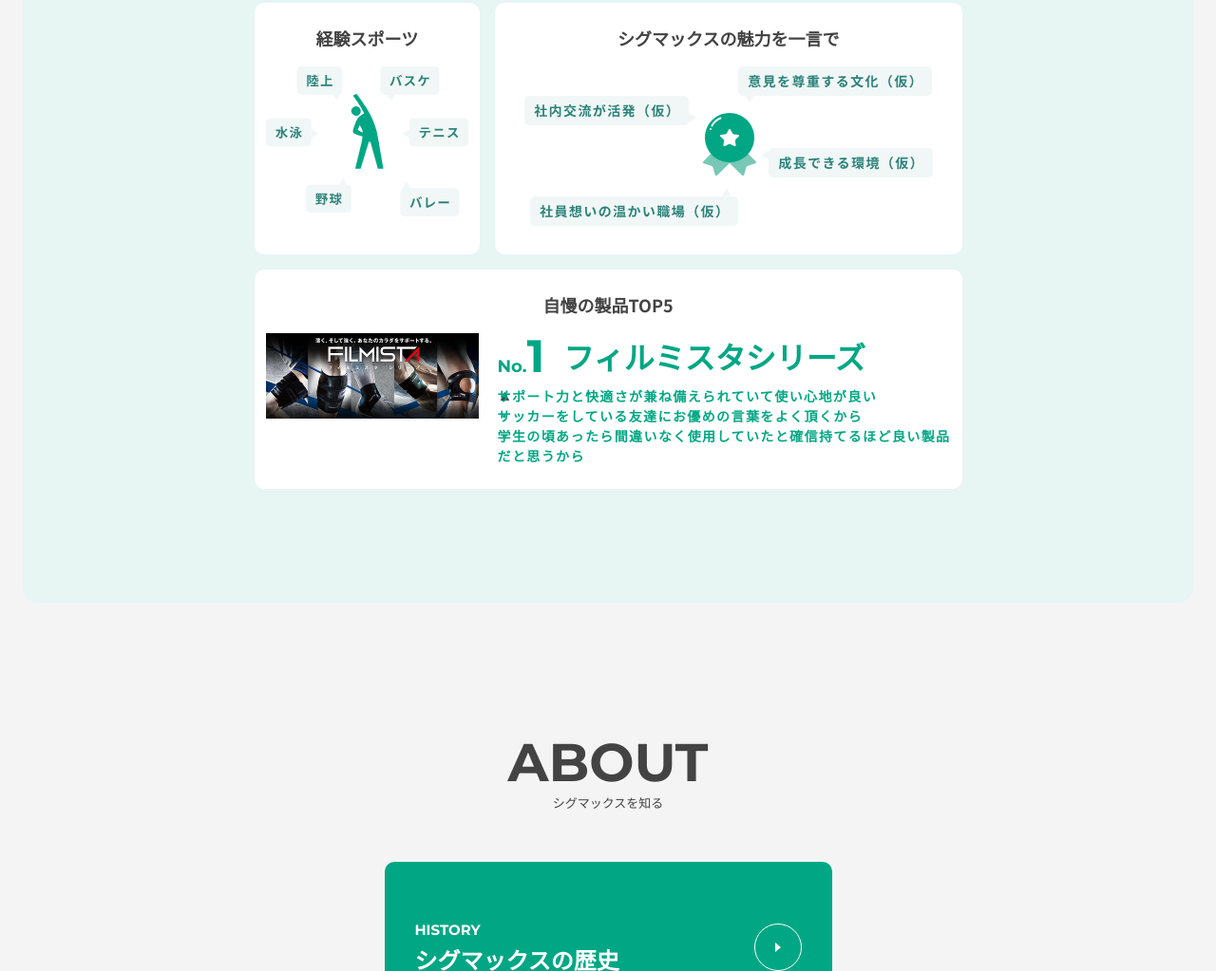
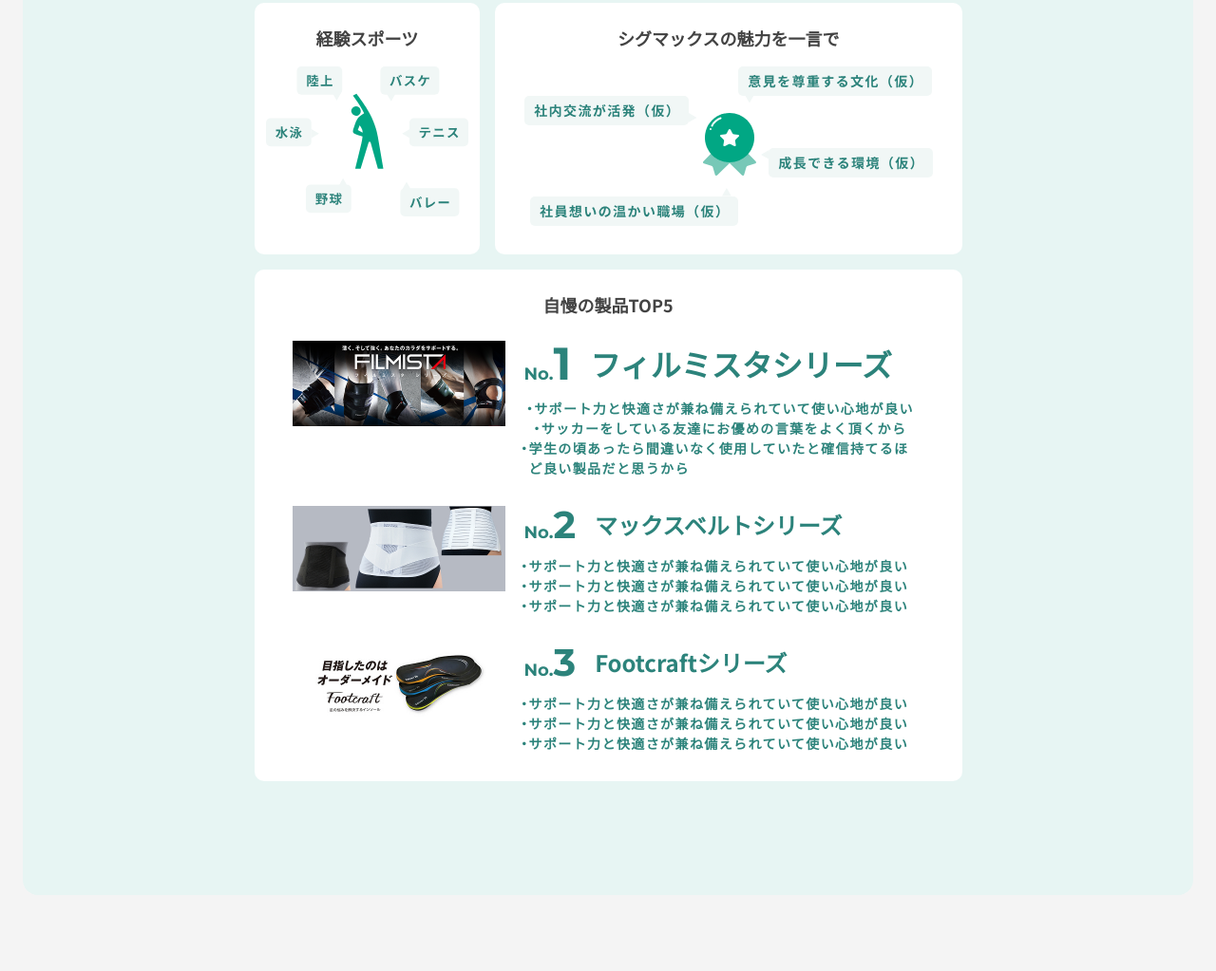
Before and after one commit to Cismatronka/Kadai3, a plain HTML site: page index.html in a window 1280 px wide. Shown: the part 4300-5323 px from the top of the page at 95% size. Drawn offline with nearby package versions, Linux system fonts and the light colour scheme.

Commit message:
+ 2 New Images, Voices 100% OK

```diff
--- a/css/style.css
+++ b/css/style.css
@@ -377,6 +377,9 @@ map area {
 }
 
 /*-- Font Size --*/
+.u_fz48 {
+  font-size: 4.8rem;
+}
 .u_fz40 {
   font-size: 4rem;
 }
--- a/css/unique.css
+++ b/css/unique.css
@@ -363,6 +363,10 @@
   background-color: var(--color-reverse);
   border-radius: 1rem;
 }
+.main_data_card.main_data_card__large{
+  padding: 2.4rem 4rem;
+  gap: 2.4rem;
+}
 .card_ttl{
   line-height: 1.5;
 }
@@ -387,6 +391,7 @@
   object-fit: contain;
 }
 .main_data .product_itm{
+  color: var(--color-green);
   flex-wrap: nowrap;
   line-height: 1;
 }
@@ -395,7 +400,6 @@
   width: 100%;
 }
 .product_itm_ttlnum{
-  font-size: 4.8rem;
   align-items: baseline;
 }
 .product_itm li {
@@ -404,13 +408,14 @@
 }
 .product_itm li.u_ic::before{
   content: "・";
-
+  left: -1.2rem;
   display: inline-block;
 }
-.product_itm_lst.u_ic::before{
-  content: "▲";
-  display: block;
+.product_itm_lst{
+  border-radius: 0.5rem;
+  padding: 0.5rem;
 }
+
 
 
 @media (max-width: 896px) {
@@ -425,9 +430,6 @@
   }
   .main_data .card_info{
     font-size: 4.4rem;
-  }
-  .main_data .card_info.card_info__big{
-    font-size: 5.6rem;
   }
   .main_data .card_info span{
     font-size: 1.6rem;
@@ -445,10 +447,25 @@
     font-size: 2.8rem;
     align-items: baseline;
   }
-  .product_itm ul {
-    padding: 1rem;
+  .product_itm_lst{
+    width: 100%;
     background-color: var(--color-light-mint);
+    padding: 2rem;
   }
+  .product_itm_lst.u_ic::before{
+    content: "▲";
+    display: block;
+    inset: -1rem auto auto 50%;
+    color: var(--color-light-mint);
+  }
+  .product_itm_lst_wrap{
+    width: 100%;
+  }
+  .main_data_card.main_data_card__large{
+    padding: 2.4rem 1.2rem;
+    gap: 1.6rem;
+  }
+
 }
 
 @media (max-width: 579px) {
@@ -486,8 +503,8 @@
   position: relative;
 }
 .cta_recruit_about_btn_ico.u_ic::before{
-  width: 0.6rem;
-  height: 1rem;
+  width: 6px;
+  height: 10px;
   background-image: url(../img/data/cta_about_btn_ico.svg);
 }
 
--- a/index.html
+++ b/index.html
@@ -417,7 +417,7 @@
                   <img src="img/data/data_img_21.svg" alt="男女比 Ilustration">
                 </figure>
                 <div>
-                  <div class="l_flex l_alignItemsCenter l_justifyContentCenter l_gap_72 l_gap_md_44">
+                  <div class="l_flex l_alignItemsCenter l_justifyContentCenter l_gap_52 l_gap_md_44">
                     <div class="u_fz14 u_alignC g_en u_bold g_c_main">新卒</div>
                     <div class="u_fz14 u_alignC g_en u_bold g_c_main">キャリア</div>
                   </div>
@@ -473,23 +473,60 @@
                   </picture>
                 </div>
               </div>
-              <div class="main_data_card l_flex l_directionColumn l_gap_16 l_gap_md_8 l_grid_12">
+              <div class="main_data_card main_data_card__large l_flex l_directionColumn l_grid_12">
                 <span class="card_ttl u_alignC u_bold u_fz18 u_fz14_md">自慢の製品TOP5</span>
-                <ul class="card_product_top_lst l_flex l_justifyContentCenter_md l_gap_24">
+                <ul class="card_product_top_lst l_flex l_directionColumn l_justifyContentCenter_md l_gap_24">
                   <li class="product_itm l_flex l_directionColumn_md l_alignItemsCenter_md l_gap_20">
                     <figure class="card_product_img u_img">
                       <img src="img/data/filmista_series_img_01.jpg" alt="フィルミスタ　シリーズ商品画像">
                     </figure>
-                    <div class="l_flex l_directionColumn l_gap_8 l_alignItemsCenter_md">
+                    <div class="product_itm_lst_wrap l_flex l_directionColumn l_gap_8 l_gap_md_16 l_alignItemsCenter_md">
                       <div class="l_flex l_alignItemsCenter l_gap_20">
-                        <p class="product_itm_ttlnum l_flex u_bold g_c_main g_en"><span
-                            class="g_jp u_fz18 u_fz16_md">No. </span>1</p>
-                        <h4 class="g_c_main u_fz32 u_fz22_md u_semibold">フィルミスタシリーズ</h4>
+                        <p class="product_itm_ttlnum u_fz48 u_fz28_md l_flex u_bold g_en"><span
+                            class="g_jp u_fz18 u_fz16_md">No.
+                          </span>1</p>
+                        <h4 class="u_fz32 u_fz22_md u_bold">フィルミスタシリーズ</h4>
                       </div>
-                      <ul class="product_itm_lst u_ic">
-                        <li class="u_fz14 u_semibold g_c_main u_ic">サポート力と快適さが兼ね備えられていて使い心地が良い</li>
-                        <li class="u_fz14 u_semibold g_c_main u_ic">サッカーをしている友達にお優めの言葉をよく頂くから</li>
-                        <li class="u_fz14 u_semibold g_c_main u_ic">学生の頃あったら間違いなく使用していたと確信持てるほど良い製品だと思うから</li>
+                      <ul class="product_itm_lst l_flex l_directionColumn l_alignItemsCenter u_ic">
+                        <li class="u_fz14 u_bold u_ic">サポート力と快適さが兼ね備えられていて使い心地が良い</li>
+                        <li class="u_fz14 u_bold u_ic">サッカーをしている友達にお優めの言葉をよく頂くから</li>
+                        <li class="u_fz14 u_bold u_ic">学生の頃あったら間違いなく使用していたと確信持てるほど良い製品だと思うから</li>
+                      </ul>
+                    </div>
+                  </li>
+                  <li class="product_itm l_flex l_directionColumn_md l_alignItemsCenter_md l_gap_20">
+                    <figure class="card_product_img u_img">
+                      <img src="img/data/max_belt.jpg" alt="マックスベルトシリーズ商品画像">
+                    </figure>
+                    <div class="product_itm_lst_wrap l_flex l_directionColumn l_gap_8 l_gap_md_16 l_alignItemsCenter_md">
+                      <div class="l_flex l_alignItemsCenter l_gap_20">
+                        <p class="product_itm_ttlnum u_fz40 u_fz28_md l_flex u_bold g_en"><span
+                            class="g_jp u_fz18 u_fz16_md">No.
+                          </span>2</p>
+                        <h4 class="u_fz24 u_fz22_md u_bold">マックスベルトシリーズ</h4>
+                      </div>
+                      <ul class="product_itm_lst l_flex l_directionColumn l_alignItemsCenter u_ic">
+                        <li class="u_fz14 u_bold u_ic">サポート力と快適さが兼ね備えられていて使い心地が良い</li>
+                        <li class="u_fz14 u_bold u_ic">サポート力と快適さが兼ね備えられていて使い心地が良い</li>
+                        <li class="u_fz14 u_bold u_ic">サポート力と快適さが兼ね備えられていて使い心地が良い</li>
+                      </ul>
+                    </div>
+                  </li>
+                  <li class="product_itm l_flex l_directionColumn_md l_alignItemsCenter_md l_gap_20">
+                    <figure class="card_product_img u_img">
+                      <img src="img/data/footcraft_series.jpg" alt="Footcraftシリーズ商品画像">
+                    </figure>
+                    <div class="product_itm_lst_wrap l_flex l_directionColumn l_gap_8 l_gap_md_16 l_alignItemsCenter_md">
+                      <div class="l_flex l_alignItemsCenter l_gap_20">
+                        <p class="product_itm_ttlnum u_fz40 u_fz28_md l_flex u_bold g_en"><span
+                            class="g_jp u_fz18 u_fz16_md">No.
+                          </span>3</p>
+                        <h4 class="u_fz24 u_fz22_md u_bold">Footcraftシリーズ</h4>
+                      </div>
+                      <ul class="product_itm_lst l_flex l_directionColumn l_alignItemsCenter u_ic">
+                        <li class="u_fz14 u_bold u_ic">サポート力と快適さが兼ね備えられていて使い心地が良い</li>
+                        <li class="u_fz14 u_bold u_ic">サポート力と快適さが兼ね備えられていて使い心地が良い</li>
+                        <li class="u_fz14 u_bold u_ic">サポート力と快適さが兼ね備えられていて使い心地が良い</li>
                       </ul>
                     </div>
                   </li>
```
Also changed, not shown: img/data/footcraft_series.jpg (added), img/data/max_belt.jpg (added).
